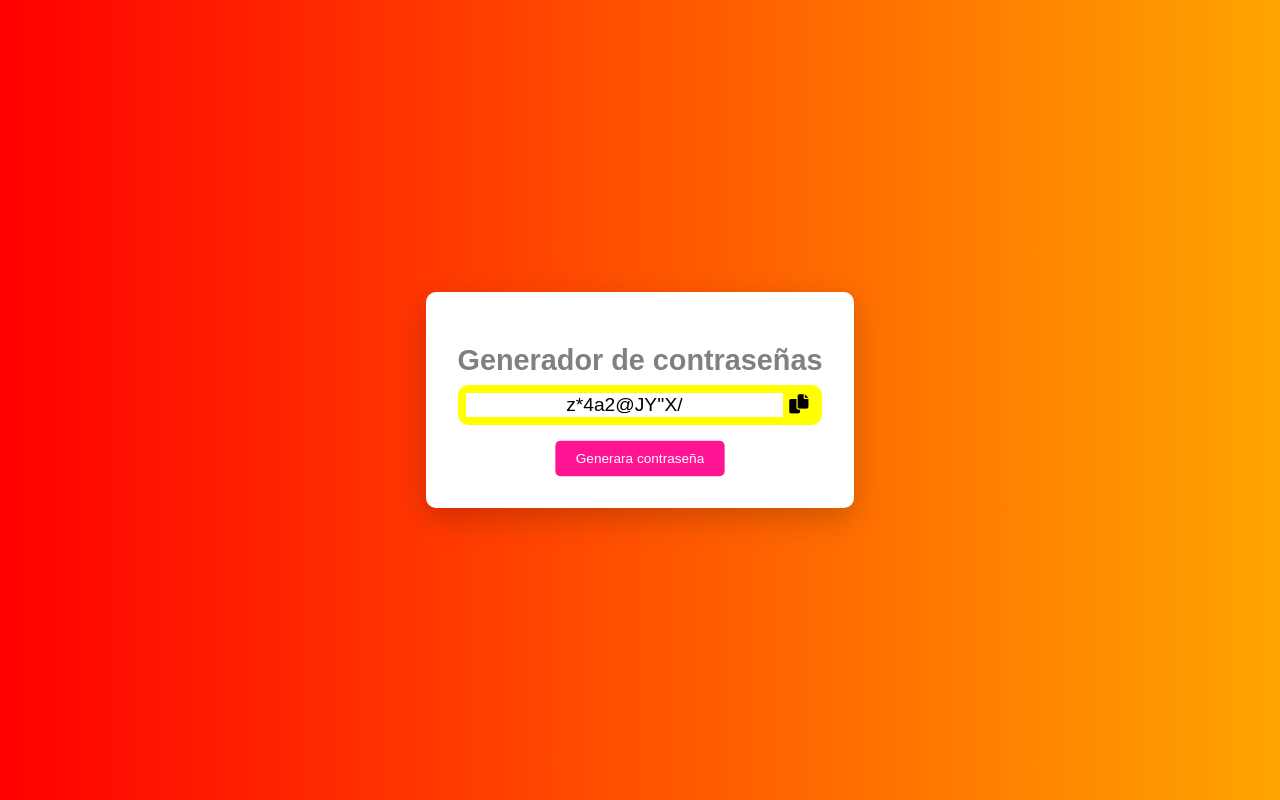
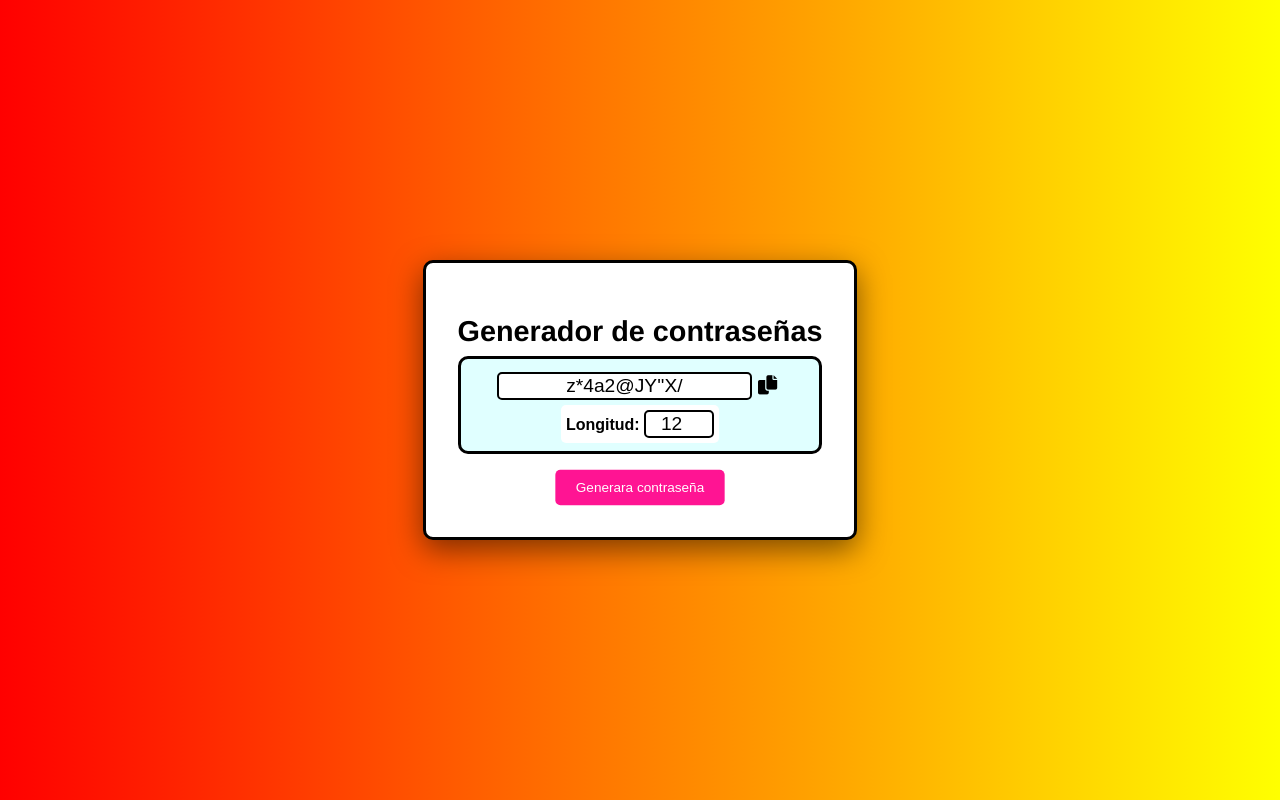
Before and after one commit to ManuelMMedina/password-generator.github.io, a website: page index.html in a window 1280 px wide. Drawn offline with Linux system fonts and the light colour scheme.

Commit message:
Mejora de diseño

```diff
--- a/Styles.css
+++ b/Styles.css
@@ -1,6 +1,6 @@
 body{
     font-family: Arial, Helvetica, sans-serif;
-    background: linear-gradient(to right, red, orange);
+    background: linear-gradient(to right, red, yellow);
     display: flex;
     justify-content: center;
     align-items: center;
@@ -12,33 +12,41 @@ body{
     background: white;
     padding: 2rem;
     border-radius: 10px;
-    box-shadow: 0 10px 30px rgba(0, 0, 0, 0.2);
+    box-shadow: 0 10px 30px rgba(0, 0, 0, 0.5);
     text-align: center;
     animation: fadein 0.8s ease-in-out;
+    border: black solid;
 }
 
 h1 {
     margin-bottom: 8px;
     font-size: 1.8rem;
-    color: gray;
+    font-family: Dialog, Helvetica, sans-serif;
+    color: black;
 }
 
 .password-box {
-    display: flex;
     align-items: center;
     justify-items: center;
-    background: yellow;
+    background: lightcyan;
     padding: 0.5rem;
     border-radius: 10px;
     margin-bottom: 1rem;
+    border: black solid;
+}
+
+.password-generator{
+    display: flex;
+    margin: 5px;
 }
 
 .password-box input{
     flex: 1;
-    border: none;
+    border: black solid 2px;
     background: white;
     font-size: 1.2rem;
     text-align: center;
+    border-radius: 5px;
 }
 
 .password-box button{
@@ -48,6 +56,13 @@ h1 {
     font-size: 1.2rem;
     font-weight: bold;
     color: black;
+}
+
+.password-label{
+    font-weight: bold;
+    background-color: white;
+    border-radius: 5px;
+    padding: 5px;
 }
 
 #generate-btn{
@@ -65,6 +80,10 @@ h1 {
     transform: scale(1.05);
 }
 
+#label-password-length{
+    color: red;
+}
+
 @keyframes fadein {
     from {
         opacity: 0;
--- a/index.html
+++ b/index.html
@@ -12,8 +12,13 @@
     <div class="container">
         <h1>Generador de contraseñas</h1>
         <div class="password-box">
-            <label for="password"></label><input type="text" id="password" readonly>
-            <button id="copy-btn" title="Copiar"><i class="fas fa-copy"></i></button>
+            <div class="password-generator">
+                <label for="password"></label><input type="text" id="password">
+                <button id="copy-btn" title="Copiar"><i class="fas fa-copy"></i></button>
+            </div>
+            <div class="password-label">
+                <label for="password-length" id="label-password-length"></label>Longitud: <input type="number" id="password-length" min="6" max="20" value="12">
+            </div>
         </div>
         <button id="generate-btn">Generara contraseña</button>
     </div>
--- a/script.js
+++ b/script.js
@@ -2,12 +2,21 @@ document.addEventListener("DOMContentLoaded", () => {
     const passwordField = document.getElementById("password");
     const generateBtn = document.getElementById("generate-btn");
     const copyBtn = document.getElementById("copy-btn");
+    const labelLength = document.getElementById("password-length");
 
     generateBtn.addEventListener("click", generatePassword)
     copyBtn.addEventListener("click", copyToClickBoard)
 
     function generatePassword() {
-        const length = 12;
+        let length = labelLength.value;
+        if (length < 6) {
+            labelLength.value = 6;
+            length = 6
+        }
+        else if (length > 20) {
+            labelLength.value = 20;
+            length = 20
+        }
         const chars = "ABCDEFGHIJKLMNOPQRSTUVWXYZabcdefghigklmnopqrstuvwxyz1234567890'@#$%&/?¿¡!+-*"
         let password = "";
         for (let i = 0; i < length; i++) {
```
